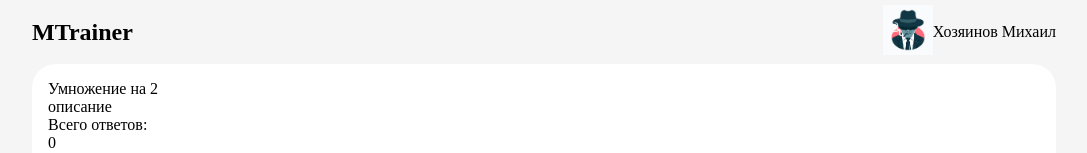
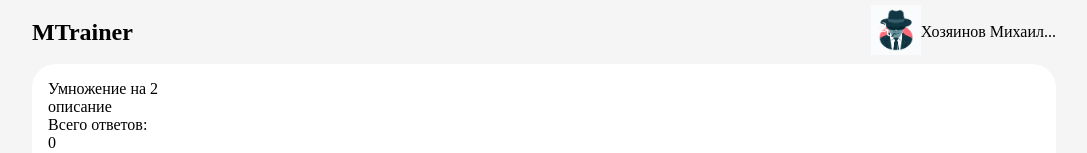
Before and after one commit to kho-mike/MTrainer, a Vue app: page / in a window 1280 px wide. Shown: the top 153 px of the page, without its empty margins (96-1183 px from the left). Built offline with nearby package versions, Linux system fonts and the light colour scheme; a web font is replaced by a local one.

Commit message:
13/03/2024 - 08:48

```diff
--- a/src/components/Header.vue
+++ b/src/components/Header.vue
@@ -26,7 +26,7 @@ import ButtonNav from "./buttons/ButtonNav.vue";
                             />
                         </div>
                     </div>
-                    <div class="userBar-btn-title">Хозяинов Михаил</div>
+                    <div class="userBar-btn-title">Хозяинов Михаил...</div>
                 </div>
                 <div class="userBar-menu header-item">
                     <ButtonNav label="Выход" />
```
